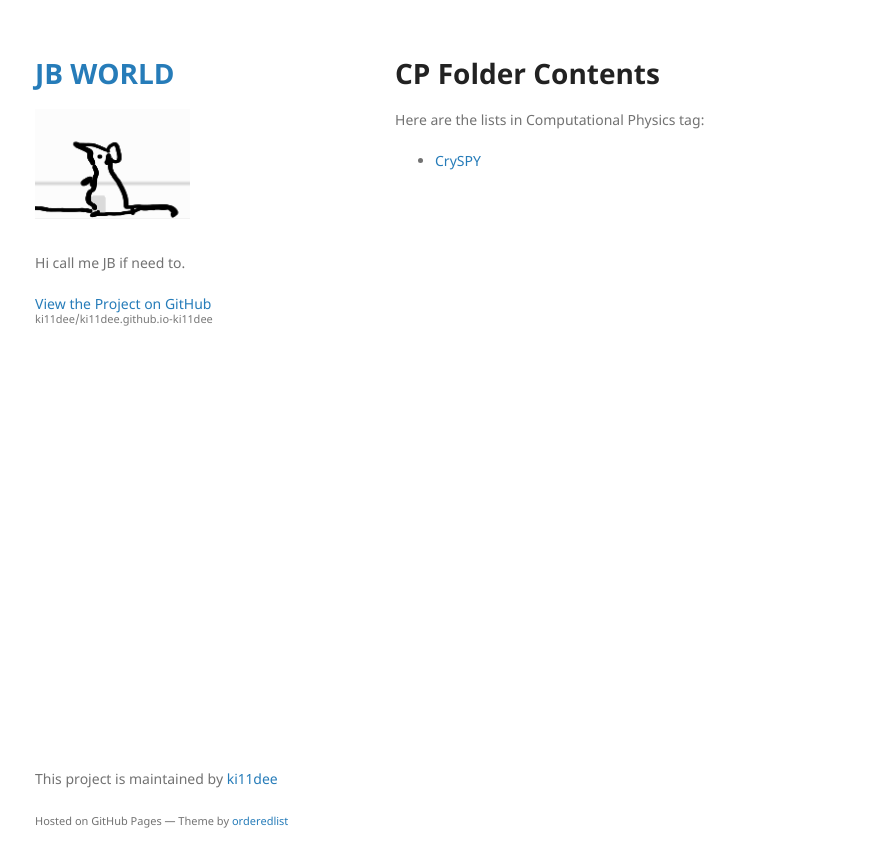
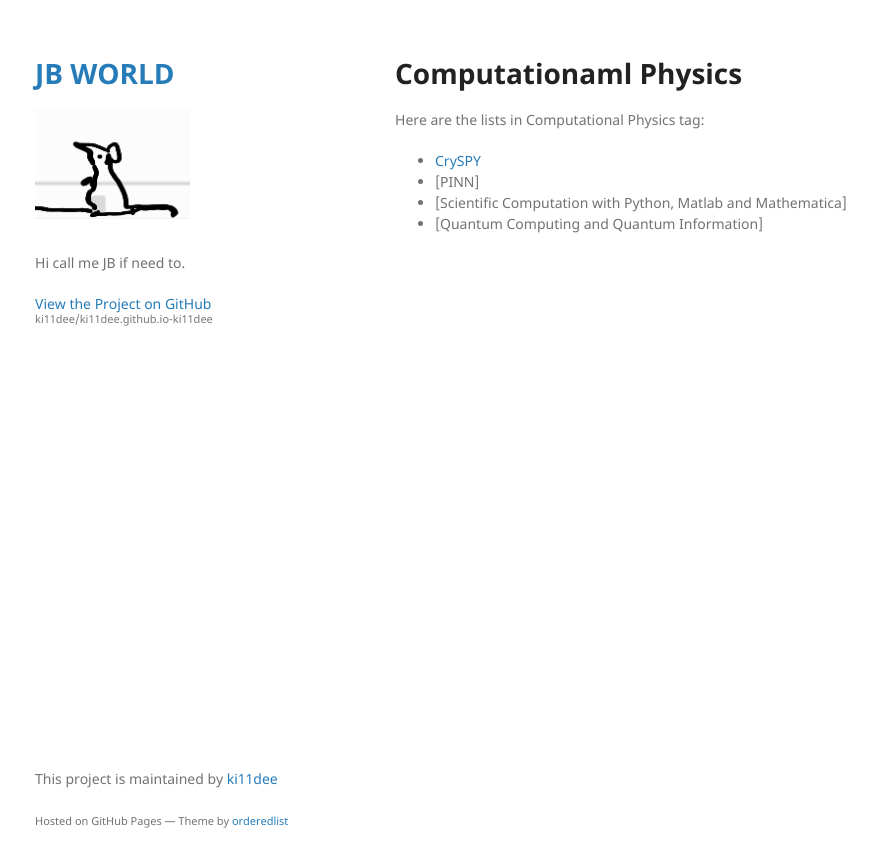
Before and after one commit to ki11dee/ki11dee.github.io-ki11dee, a Jekyll site: the page built from CP/CP_content.md, in a window 1280 px wide. Shown: the top 867 px of the page, without its empty margins (175-1052 px from the left). Built offline with Jekyll 4.4.1, drawn with Linux system fonts in a browser that asks for light colours; our own code applies the rules of GitHub Pages for plain Markdown files.

Commit message:
Edit CP lists

```diff
--- a/CP/CP_content.md
+++ b/CP/CP_content.md
@@ -1,5 +1,8 @@
-# CP Folder Contents
+# Computationaml Physics
 
 Here are the lists in Computational Physics tag:
 
 - [CrySPY](./2024-10-04-CrySPY.html)
+- [PINN]
+- [Scientific Computation with Python, Matlab and Mathematica]
+- [Quantum Computing and Quantum Information]
```
